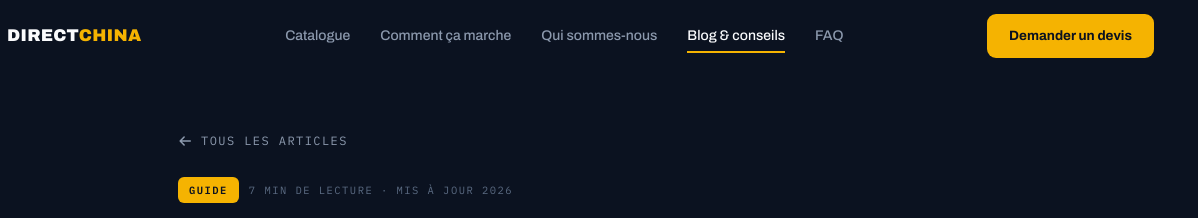
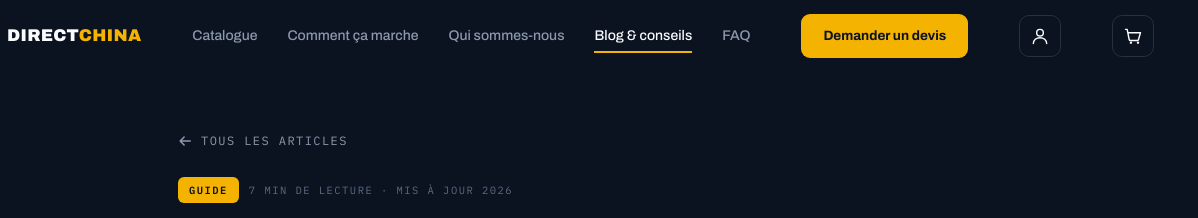
Before and after one commit to pinsaultmatteo-collab/direct-china, a plain HTML site: page blog-acheter-materiel-chine.html in a window 1280 px wide. Shown: the top 218 px of the page, 82-1280 px from the left. Drawn offline with Linux system fonts and the light colour scheme.

Commit message:
Panier global sur tout le site + espace client (icones header)

```diff
--- a/blog-acheter-materiel-chine.html
+++ b/blog-acheter-materiel-chine.html
@@ -45,6 +45,8 @@
     <a href="index.html" class="logo"><svg class="logo-mark" viewBox="0 0 40 40" fill="none"><rect x="3" y="12" width="34" height="20" rx="2.5" stroke="#F5B301" stroke-width="2.4"/><line x1="10" y1="12" x2="10" y2="32" stroke="#F5B301" stroke-width="2"/><line x1="17" y1="12" x2="17" y2="32" stroke="#F5B301" stroke-width="2"/><line x1="24" y1="12" x2="24" y2="32" stroke="#F5B301" stroke-width="2"/><line x1="31" y1="12" x2="31" y2="32" stroke="#F5B301" stroke-width="2"/><path d="M6 8 L20 2 L34 8" stroke="#FAFBFD" stroke-width="2.2" stroke-linecap="round" stroke-linejoin="round"/></svg><span>DIRECT<em>CHINA</em></span></a>
     <nav class="nav-links"><a href="catalogue.html">Catalogue</a><a href="comment-ca-marche.html">Comment ça marche</a><a href="qui-sommes-nous.html">Qui sommes-nous</a><a href="blog.html" class="active">Blog &amp; conseils</a><a href="faq.html">FAQ</a></nav>
     <a href="mailto:contact@direct-china.fr" class="nav-cta">Demander un devis</a>
+    <a class="member-btn" href="espace-client.html" aria-label="Espace client" title="Espace client"><svg viewBox="0 0 24 24" fill="none"><circle cx="12" cy="8" r="4" stroke="currentColor" stroke-width="1.7"/><path d="M4 21c0-4 3.6-7 8-7s8 3 8 7" stroke="currentColor" stroke-width="1.7" stroke-linecap="round"/></svg></a>
+    <button class="cart-btn" id="cartBtn" aria-label="Panier"><svg viewBox="0 0 24 24" fill="none"><path d="M3 4h2l2.4 12.2a1.5 1.5 0 0 0 1.5 1.2h8.2a1.5 1.5 0 0 0 1.5-1.2L21 8H6" stroke="currentColor" stroke-width="1.7" stroke-linecap="round" stroke-linejoin="round"/><circle cx="9.5" cy="20" r="1.4" fill="currentColor"/><circle cx="18" cy="20" r="1.4" fill="currentColor"/></svg><span class="cart-badge" id="cartBadge">0</span></button>
     <button class="burger" id="burger" aria-label="Menu" aria-expanded="false"><span></span><span></span><span></span></button>
   </div>
 </header>
@@ -123,5 +125,6 @@
   </div>
 </footer>
 <script src="shared.js"></script>
+<script src="cart.js"></script>
 </body>
 </html>
--- /dev/null
+++ b/cart.js
@@ -0,0 +1,88 @@
+/* ============================================================
+   DIRECT CHINA — Panier global (toutes les pages)
+   Auto-contenu : injecte ses styles + le tiroir, et lit le même
+   localStorage ('dc_cart') que la page catalogue.
+   Nécessite un bouton #cartBtn (+ #cartBadge) dans le header.
+   ============================================================ */
+(function(){
+  if(window.__dcCart) return;            // évite une double initialisation
+  window.__dcCart = true;
+  const CUR={EUR:'€',USD:'$',GBP:'£',CNY:'¥'};
+  const KEY='dc_cart';
+  const esc=s=>(s||'').replace(/&/g,'&amp;').replace(/</g,'&lt;').replace(/>/g,'&gt;');
+  const money=(n,c)=>{const s=CUR[c]||'€',v=Number(n).toLocaleString('fr-FR');return (c==='USD'||c==='GBP')?s+v:v+' '+s;};
+  const load=()=>{try{return JSON.parse(localStorage.getItem(KEY))||[];}catch(_){return[];}};
+  const save=c=>{try{localStorage.setItem(KEY,JSON.stringify(c));}catch(_){}render();};
+  const add=(it,q)=>{const c=load();const e=c.find(x=>x.id===it.id);if(e)e.qty+=q;else c.push({...it,qty:q});save(c);};
+  const setQty=(id,q)=>{let c=load();const it=c.find(x=>x.id===id);if(!it)return;it.qty=q;if(it.qty<=0)c=c.filter(x=>x.id!==id);save(c);};
+  const rm=id=>save(load().filter(x=>x.id!==id));
+
+  const css=`
+  .cart-btn,.member-btn{position:relative;width:42px;height:42px;border-radius:10px;border:1px solid var(--line);display:flex;align-items:center;justify-content:center;color:var(--white);transition:border-color .2s,background .2s;flex:none}
+  .cart-btn:hover,.member-btn:hover{border-color:var(--yellow);background:rgba(245,179,1,.08)}
+  .cart-btn svg,.member-btn svg{width:20px;height:20px}
+  .cart-badge{position:absolute;top:-7px;right:-7px;min-width:19px;height:19px;padding:0 5px;border-radius:10px;background:var(--yellow);color:var(--ink);font-size:11px;font-weight:800;display:none;align-items:center;justify-content:center}
+  .cart-badge.show{display:flex}
+  .cart-ov{position:fixed;inset:0;background:rgba(7,12,22,.6);backdrop-filter:blur(3px);opacity:0;pointer-events:none;transition:opacity .3s;z-index:200}
+  .cart-ov.open{opacity:1;pointer-events:auto}
+  .cart-drawer{position:fixed;top:0;right:0;height:100%;width:404px;max-width:92vw;background:var(--ink-2,#0F1A2E);border-left:1px solid var(--line);z-index:201;transform:translateX(100%);transition:transform .35s cubic-bezier(.22,1,.36,1);display:flex;flex-direction:column}
+  .cart-drawer.open{transform:none}
+  .cart-head{display:flex;align-items:center;justify-content:space-between;padding:22px 24px;border-bottom:1px solid var(--line)}
+  .cart-head h3{font-size:18px;font-weight:800}
+  .cart-close{width:34px;height:34px;border-radius:8px;border:1px solid var(--line);font-size:17px;color:var(--steel);transition:background .2s;background:none;cursor:pointer}
+  .cart-close:hover{background:rgba(255,255,255,.05);color:var(--white)}
+  .cart-items{flex:1;overflow-y:auto;padding:8px 24px}
+  .cart-empty{text-align:center;color:var(--steel);padding:60px 20px;font-size:14px}
+  .cart-item{display:grid;grid-template-columns:60px 1fr auto;gap:14px;padding:16px 0;border-bottom:1px solid var(--line)}
+  .ci-img{width:60px;height:60px;border-radius:8px;border:1px solid var(--line);background:#fff;overflow:hidden;display:flex;align-items:center;justify-content:center}
+  .ci-img img{width:100%;height:100%;object-fit:contain;padding:5px}
+  .ci-name{font-size:13.5px;font-weight:700;margin-bottom:3px;line-height:1.25;color:var(--white)}
+  .ci-price{font-size:12px;color:var(--yellow)}
+  .ci-qty{display:inline-flex;align-items:center;border:1px solid var(--line);border-radius:8px;margin-top:9px}
+  .ci-qty button{width:26px;height:26px;font-size:15px;color:var(--steel);background:none;cursor:pointer}
+  .ci-qty button:hover{color:var(--yellow)}
+  .ci-qty span{min-width:28px;text-align:center;font-size:13px;font-weight:700;color:var(--white)}
+  .ci-remove{font-size:11px;color:var(--steel-d);text-decoration:underline;margin-top:9px;display:inline-block;cursor:pointer}
+  .ci-remove:hover{color:#E8867B}
+  .ci-line{font-size:13.5px;font-weight:800;white-space:nowrap;color:var(--white)}
+  .cart-foot{border-top:1px solid var(--line);padding:20px 24px;display:flex;flex-direction:column;gap:13px}
+  .cart-sub{display:flex;justify-content:space-between;align-items:baseline;font-size:14px;color:var(--steel)}
+  .cart-sub b{font-size:23px;font-weight:900;color:var(--white)}
+  .cart-note{font-size:11.5px;color:var(--steel-d);text-align:center;line-height:1.5}
+  @media(max-width:480px){.cart-drawer{width:100%}}
+  `;
+  const st=document.createElement('style'); st.textContent=css; document.head.appendChild(st);
+
+  const wrap=document.createElement('div');
+  wrap.innerHTML='<div class="cart-ov" id="cartOv"></div><aside class="cart-drawer" id="cartDrawer" aria-label="Panier"><div class="cart-head"><h3>Votre panier</h3><button class="cart-close" id="cartClose" aria-label="Fermer">✕</button></div><div class="cart-items" id="cartItems"></div><div class="cart-foot" id="cartFoot"></div></aside>';
+  document.body.appendChild(wrap);
+
+  const ov=document.getElementById('cartOv'), dr=document.getElementById('cartDrawer');
+  const open=()=>{ov.classList.add('open');dr.classList.add('open');document.body.style.overflow='hidden';};
+  const close=()=>{ov.classList.remove('open');dr.classList.remove('open');document.body.style.overflow='';};
+
+  function render(){
+    const c=load(), n=c.reduce((s,i)=>s+i.qty,0);
+    const badge=document.getElementById('cartBadge'); if(badge){badge.textContent=n;badge.classList.toggle('show',n>0);}
+    const items=document.getElementById('cartItems'), foot=document.getElementById('cartFoot');
+    if(!items||!foot) return;
+    if(!c.length){items.innerHTML='<div class="cart-empty">Votre panier est vide.</div>';foot.innerHTML='';return;}
+    items.innerHTML=c.map(i=>'<div class="cart-item" data-id="'+i.id+'"><div class="ci-img">'+(i.image?'<img src="'+i.image+'" alt="">':'')+'</div><div><div class="ci-name">'+esc(i.n)+'</div><div class="ci-price">'+money(i.price,i.currency)+' / u.</div><div class="ci-qty"><button type="button" data-act="dec" aria-label="Moins">−</button><span>'+i.qty+'</span><button type="button" data-act="inc" aria-label="Plus">+</button></div><span class="ci-remove" data-act="rm">Retirer</span></div><div class="ci-line">'+money(i.price*i.qty,i.currency)+'</div></div>').join('');
+    const cur=c[0].currency, sub=c.reduce((s,i)=>s+i.price*i.qty,0);
+    const lines=c.map(i=>'- '+i.qty+' x '+i.n+' ('+money(i.price,i.currency)+')').join('%0D%0A');
+    const body='Bonjour,%0D%0A%0D%0AJe souhaite un devis pour ce panier :%0D%0A'+lines+'%0D%0A%0D%0ASous-total indicatif : '+money(sub,cur)+'%0D%0A%0D%0AMerci.';
+    foot.innerHTML='<div class="cart-sub"><span>Sous-total</span><b>'+money(sub,cur)+'</b></div><a class="btn btn-primary" style="justify-content:center" href="mailto:contact@direct-china.fr?subject=Devis%20panier&body='+body+'">Demander un devis pour ce panier</a><div class="cart-note">Paiement sécurisé · Acompte 50 % à la commande, solde avant livraison · Livré dédouané en France.</div>';
+  }
+
+  const btn=document.getElementById('cartBtn'); if(btn) btn.addEventListener('click',open);
+  document.getElementById('cartClose').addEventListener('click',close);
+  ov.addEventListener('click',close);
+  document.getElementById('cartItems').addEventListener('click',e=>{
+    const it=e.target.closest('.cart-item'); if(!it)return; const id=it.dataset.id, act=e.target.dataset.act;
+    if(!act)return; const cur=load().find(x=>x.id===id), q=cur?cur.qty:0;
+    if(act==='inc')setQty(id,q+1); else if(act==='dec')setQty(id,q-1); else if(act==='rm')rm(id);
+  });
+  render();
+
+  window.cartAdd=add; window.openCart=open; window.closeCart=close; window.cartRender=render;
+})();
```
Also changed, not shown: blog.html (+3 -0 lines), catalogue.html (+4 -3 lines), comment-ca-marche.html (+3 -0 lines), espace-client.html (added, +110 -0 lines), faq.html (+3 -0 lines), index.html (+3 -0 lines), qui-sommes-nous.html (+3 -0 lines).
